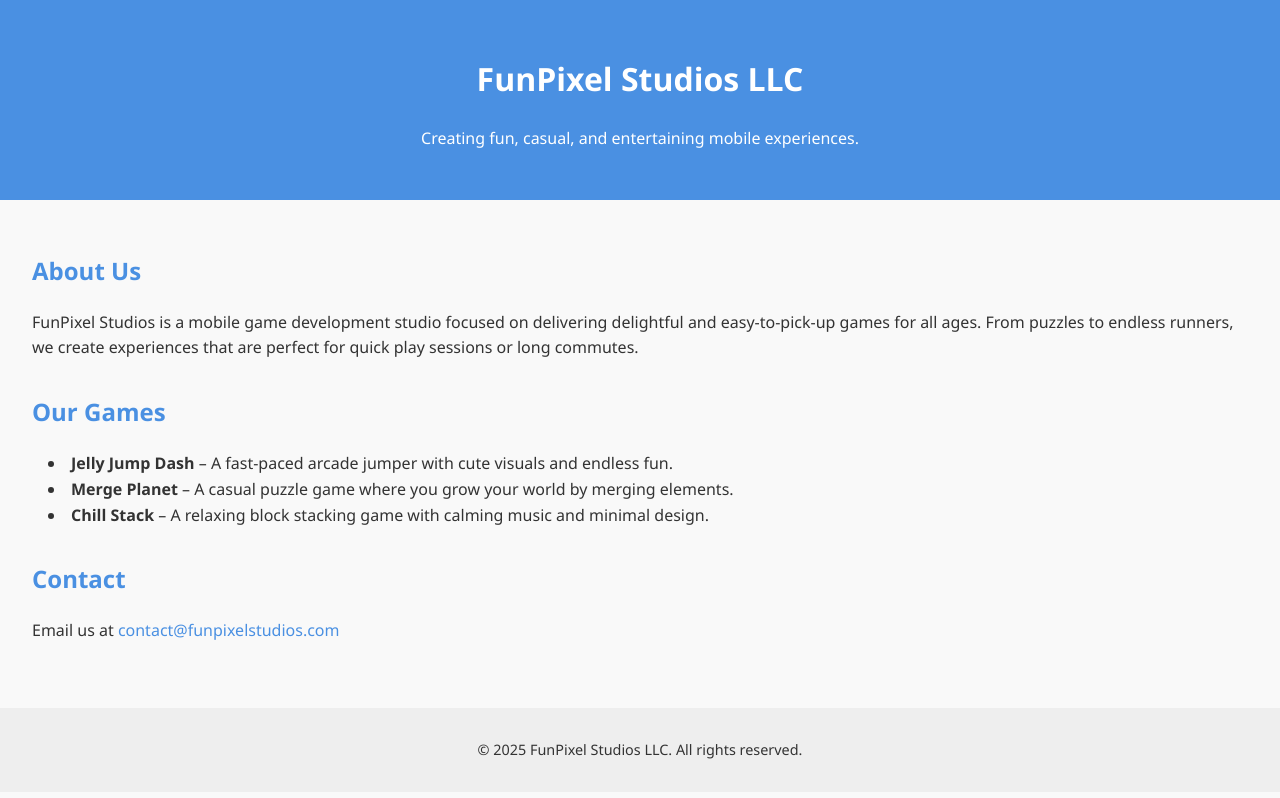
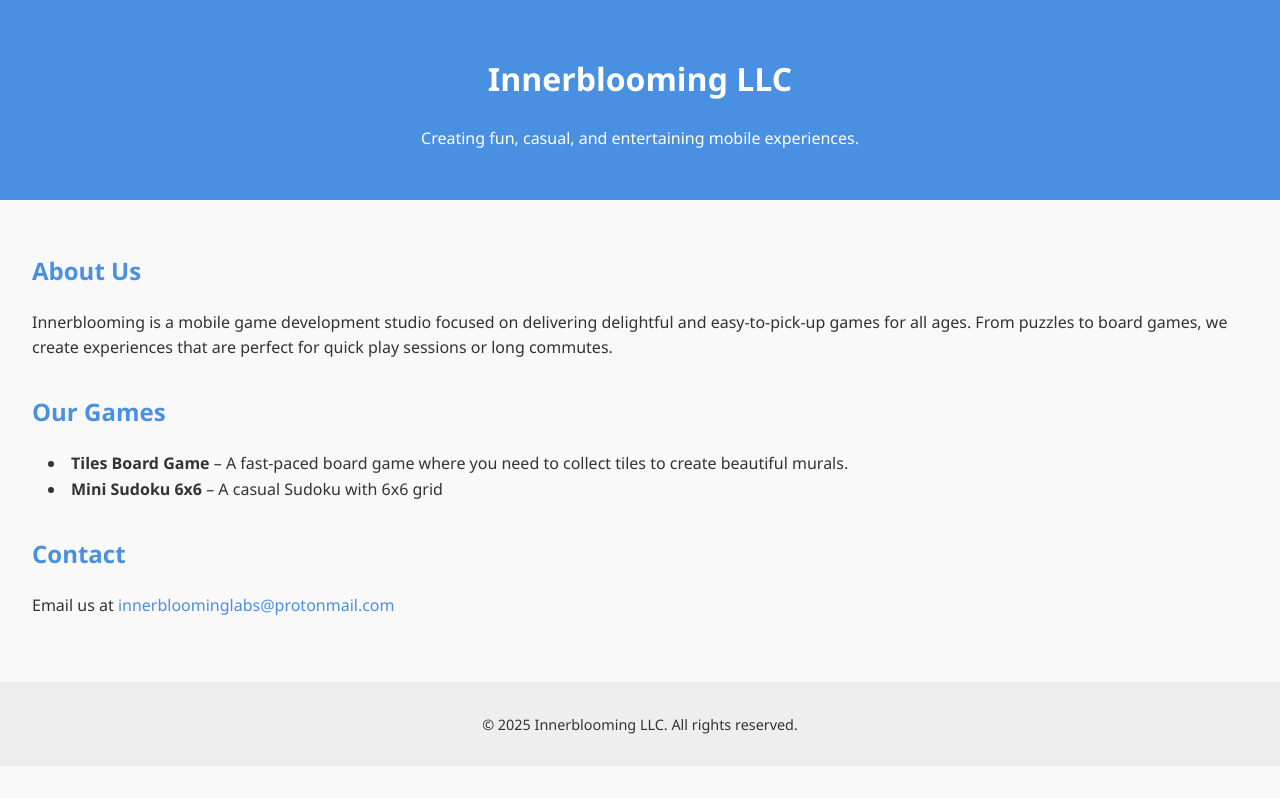
Before and after one commit to innerblooming/innerblooming.github.io, a plain HTML site: page index.html in a window 1280 px wide. Drawn offline with Linux system fonts and the light colour scheme.

Commit message:
Update index.html

```diff
--- a/index.html
+++ b/index.html
@@ -8,7 +8,7 @@
 </head>
 <body>
   <header>
-    <h1>FunPixel Studios LLC</h1>
+    <h1>Innerblooming LLC</h1>
     <p>Creating fun, casual, and entertaining mobile experiences.</p>
   </header>
 
@@ -16,27 +16,26 @@
     <section class="about">
       <h2>About Us</h2>
       <p>
-        FunPixel Studios is a mobile game development studio focused on delivering delightful and easy-to-pick-up games for all ages. From puzzles to endless runners, we create experiences that are perfect for quick play sessions or long commutes.
+        Innerblooming is a mobile game development studio focused on delivering delightful and easy-to-pick-up games for all ages. From puzzles to board games, we create experiences that are perfect for quick play sessions or long commutes.
       </p>
     </section>
 
     <section class="games">
       <h2>Our Games</h2>
       <ul>
-        <li><strong>Jelly Jump Dash</strong> – A fast-paced arcade jumper with cute visuals and endless fun.</li>
-        <li><strong>Merge Planet</strong> – A casual puzzle game where you grow your world by merging elements.</li>
-        <li><strong>Chill Stack</strong> – A relaxing block stacking game with calming music and minimal design.</li>
+        <li><strong>Tiles Board Game</strong> – A fast-paced board game where you need to collect tiles to create beautiful murals.</li>
+        <li><strong>Mini Sudoku 6x6</strong> – A casual Sudoku with 6x6 grid</li>
       </ul>
     </section>
 
     <section class="contact">
       <h2>Contact</h2>
-      <p>Email us at <a href="mailto:contact@funpixelstudios.com">contact@funpixelstudios.com</a></p>
+      <p>Email us at <a href="mailto:innerbloominglabs@protonmail.com">innerbloominglabs@protonmail.com</a></p>
     </section>
   </main>
 
   <footer>
-    <p>&copy; 2025 FunPixel Studios LLC. All rights reserved.</p>
+    <p>&copy; 2025 Innerblooming LLC. All rights reserved.</p>
   </footer>
 </body>
 </html>
```
